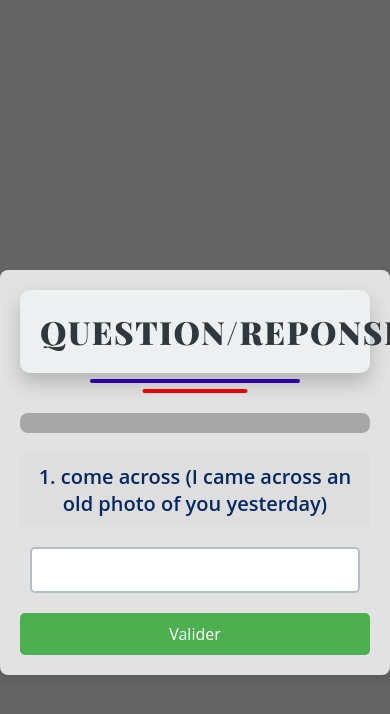
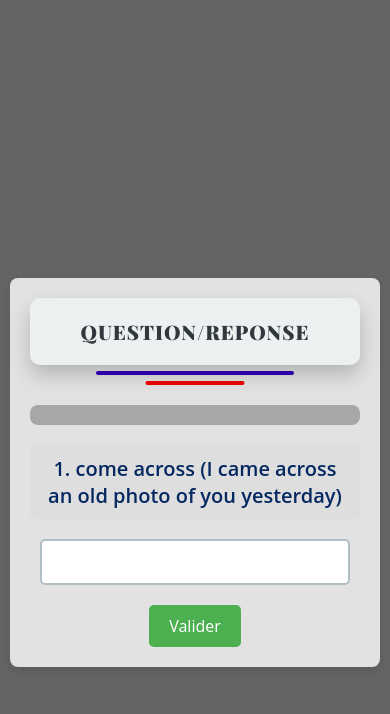
Before and after one commit to yanzooz/QUESTIONS-REPONSES, a plain HTML site: page index.html in a window 390 px wide. Both pictures are taken after a click on the button "Start". Drawn offline with nearby package versions, Linux system fonts and the light colour scheme.

Commit message:
Votre message décrivant les modifications

```diff
--- a/style.css
+++ b/style.css
@@ -1,4 +1,101 @@
 @import url('https://fonts.googleapis.com/css2?family=Playfair+Display:wght@900&display=swap');
+
+
+/* Styles généraux pour les petits écrans */
+@media (max-width: 600px) {
+    body {
+        padding: 10px;
+        height: auto;
+        display: block;
+    }
+
+    .app {
+        width: 100%;
+        max-width: 100%;
+        margin: 20px 0;
+        padding: 15px;
+    }
+
+    h1 {
+        font-size: 20px;
+        padding: 15px;
+        margin-bottom: 20px;
+    }
+
+    #menu {
+        max-width: 100%;
+        margin: 20px auto;
+        padding: 15px;
+    }
+
+    #menu h2 {
+        font-size: 1em;
+    }
+
+    #menu select, #menu button {
+        padding: 8px;
+        font-size: 0.9em;
+    }
+
+    #question {
+        font-size: 18px;
+        padding: 8px;
+    }
+
+    #answer {
+        font-size: 14px;
+        padding: 8px;
+    }
+
+    #check-btn, #next {
+        font-size: 14px;
+        padding: 8px;
+    }
+
+    .progress-container {
+        height: 15px;
+    }
+
+    #progress-bar {
+        border-radius: 5px;
+    }
+}
+
+@media (max-width: 400px) {
+    h1 {
+        font-size: 1.2em;
+        padding: 10px;
+    }
+
+    #menu h2 {
+        font-size: 0.9em;
+    }
+
+    #menu select, #menu button {
+        font-size: 0.8em;
+    }
+
+    #question {
+        font-size: 16px;
+    }
+
+    #answer {
+        font-size: 12px;
+    }
+
+    #check-btn, #next {
+        font-size: 12px;
+        padding: 6px;
+    }
+
+    .progress-container {
+        height: 10px;
+    }
+}
+
+
+
+
 
 * {
     color: hsl(217, 90%, 20%);
@@ -44,7 +141,7 @@
 
 h1 {
     font-family: 'Playfair Display', serif; /* Une police élégante et sophistiquée */
-    font-size: 2em; /* Grande taille pour attirer l'attention */
+    font-size: 20px; /* Grande taille pour attirer l'attention */
     font-weight: 700; /* Un poids élevé pour un look imposant */
     color: #30373d; /* Couleur sombre et classique */
     text-align: center; /* Centrer le texte */
@@ -83,24 +180,6 @@ h1::after {
 }
 
 
-
-
-/* Style pour les petits écrans */
-@media (max-width: 480px) {
-    .app {
-        padding: 15px;
-        max-width: 100%;
-    }
-
-    #question {
-        font-size: 18px;
-    }
-
-    #check-btn, #next {
-        width: 100%; /* Les boutons prennent toute la largeur sur mobile */
-        padding: 12px;
-    }
-}
 
 body{
     background-color: #646464;
```
